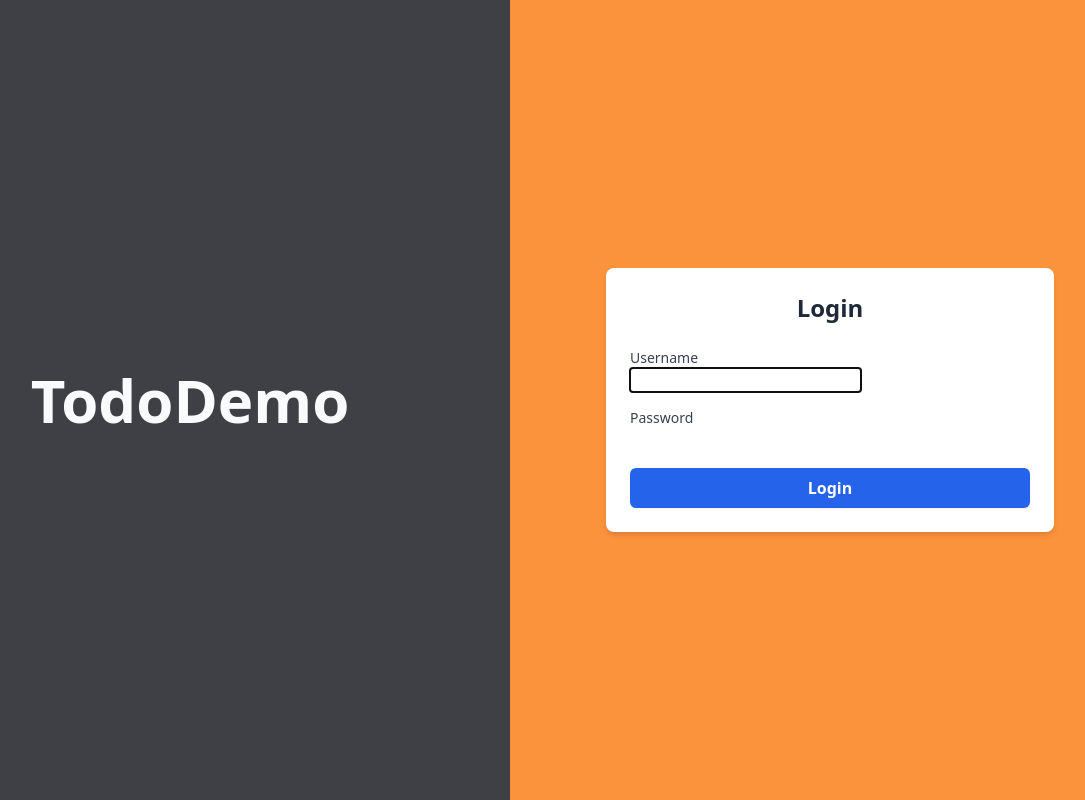
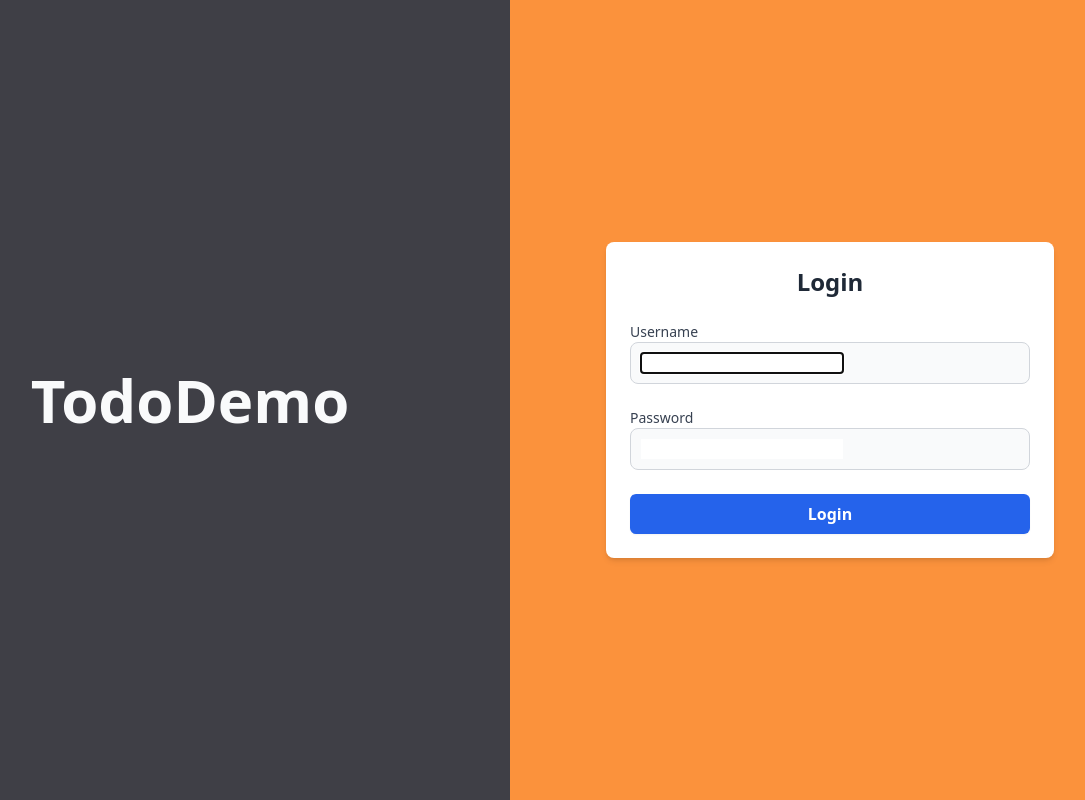
Before and after one commit to amar-kakde/todoDemo, a Django app: page / in a window 1280 px wide. Shown: the whole page, without its empty margins (130-1215 px from the left). Run offline with Django 5.2, Linux system fonts and the light colour scheme; some libraries are stand-ins or nearby versions.

Commit message:
login form on index.html

```diff
--- a/templates/base.html
+++ b/templates/base.html
@@ -7,6 +7,18 @@
     <title>{% block title %}Todo{% endblock title %}</title>
 </head>
 <body>
+    {% if user.is_authenticated %}
+        <div class="">
+            <form method="post" action="{% url 'logout' %}">
+                {% csrf_token %}
+                <button class="text-center bg-blue-400 text-white" type="submit">Log out </button>
+            </form>
+        </div>
+
+    {% else %}
+
+    {% endif %}
+
     {% block content %}
     {% endblock content %}
 
--- a/todo/templates/todo/index.html
+++ b/todo/templates/todo/index.html
@@ -15,9 +15,11 @@
                 <form method="post" action="{% url 'login' %}">
                     {% csrf_token %}
                     {% for field in form %}
-                        <div class="mb-4">
+                        <div class="mb-6">
                             <label for="{{ field.id_for_label }}" class="block text-sm font-medium text-gray-700">{{ field.label }}</label>
-                            {{ field }}
+                            <div class="bg-gray-50 border border-gray-300 text-gray-900 text-sm rounded-lg focus:ring-blue-500 focus:border-blue-500 block w-full p-2.5 dark:bg-gray-700 dark:border-gray-600 dark:placeholder-gray-400 dark:text-white dark:focus:ring-blue-500 dark:focus:border-blue-500">
+                                {{ field }}
+                            </div>
                             {% if field.errors %}
                                 <p class="mt-1 text-sm text-red-600">{{ field.errors }}</p>
                             {% endif %}
```
